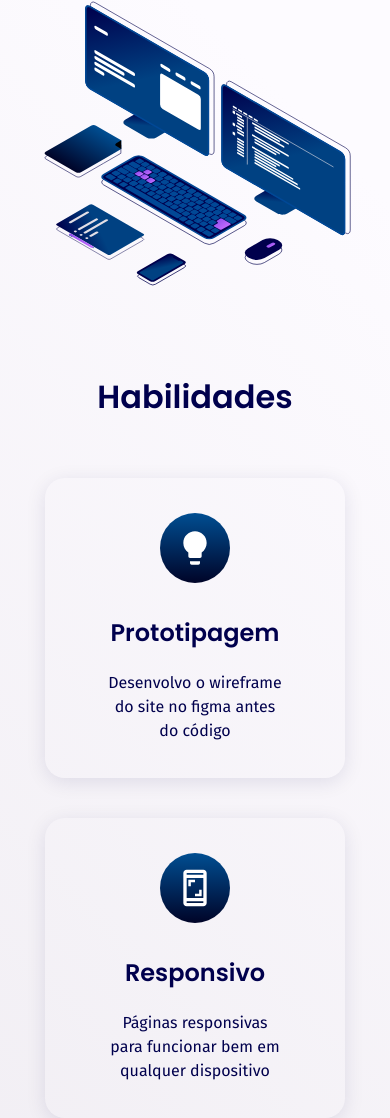
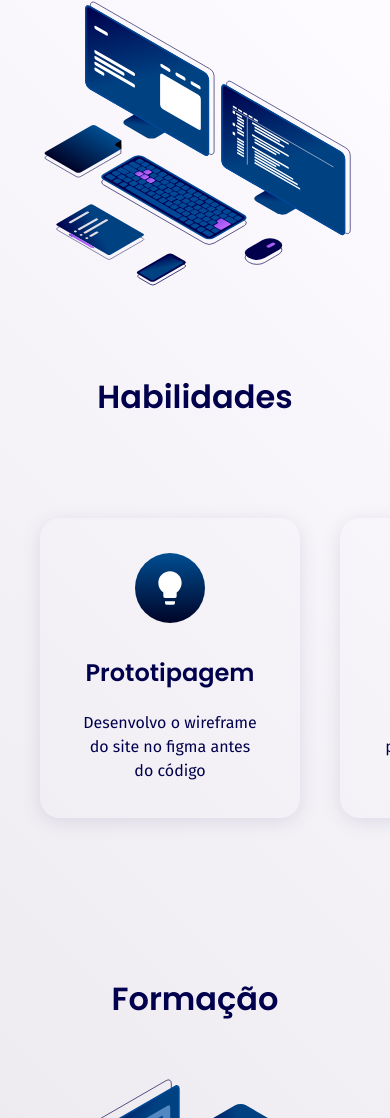
Before and after one commit to marcosramoss/marcosramoss, a plain HTML site: page index.html in a window 390 px wide. Shown: the part 510-1628 px from the top of the page. Drawn offline with Linux system fonts and the light colour scheme; files whose address does not match are found by name.

Commit message:
adicionei scroll nos cards

```diff
--- a/css/global/footer.css
+++ b/css/global/footer.css
@@ -35,7 +35,7 @@ footer {
   display: flex;
   gap: 20px;
 }
-@media (max-width: 700px) {
+@media (max-width: 768px) {
   .footer.container {
     padding-top: 0px;
   }
--- a/css/home/habilidades.css
+++ b/css/home/habilidades.css
@@ -72,11 +72,30 @@
   .habilidades h2 {
     font-size: 2rem;
   }
+  .habilidades {
+    padding-left: 0px !important;
+    padding-right: 0px !important;
+  }
+  .cards::-webkit-scrollbar{
+    width: 0px;
+  }
+  .cards {
+    flex-direction: row;
+    overflow-x: auto;
+    padding: 40px;
+  }
+  .card {
+    min-width: 260px;
+  }
   .card p {
     font-size: 1rem;
   }
   .card {
-    width: 500px;
+    width: 300px;
+  }
+  .card p {
+    width: 20ch;
+    font-size: 1rem;
   }
 }
 @media (max-width: 600px) {
@@ -91,13 +110,7 @@
   .habilidades h2 {
     text-align: center;
   }
-  .card {
-    width: 300px;
-  }
-  .card p {
-    width: 20ch;
-    font-size: 1rem;
-  }
+
 }
 @media (max-width: 280px) {
   .habilidades h2 {
```
